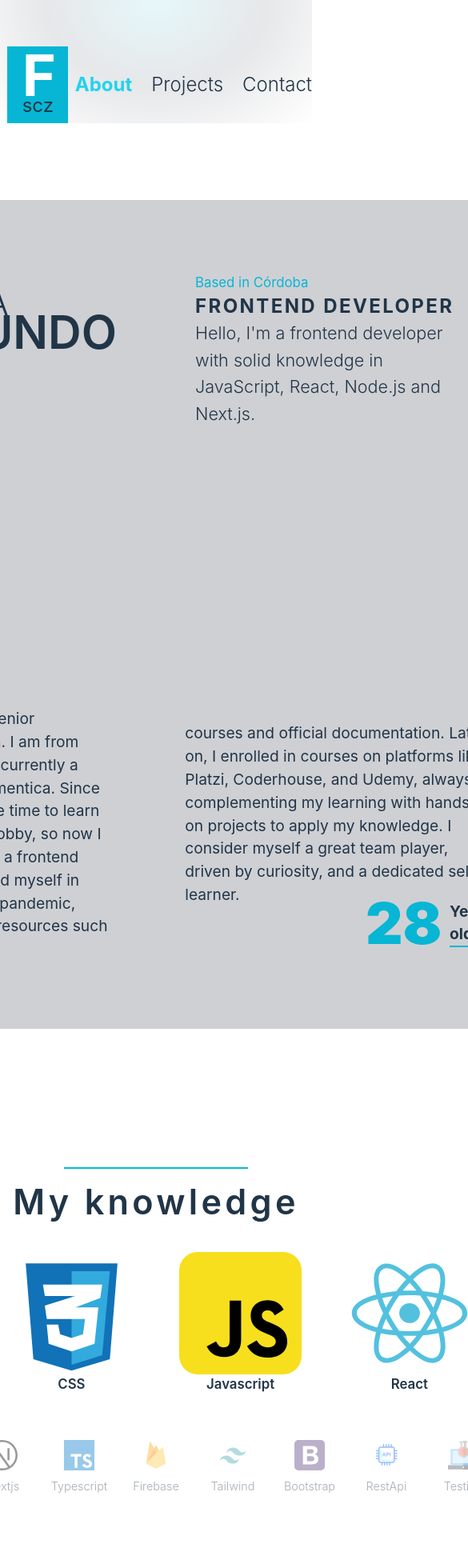
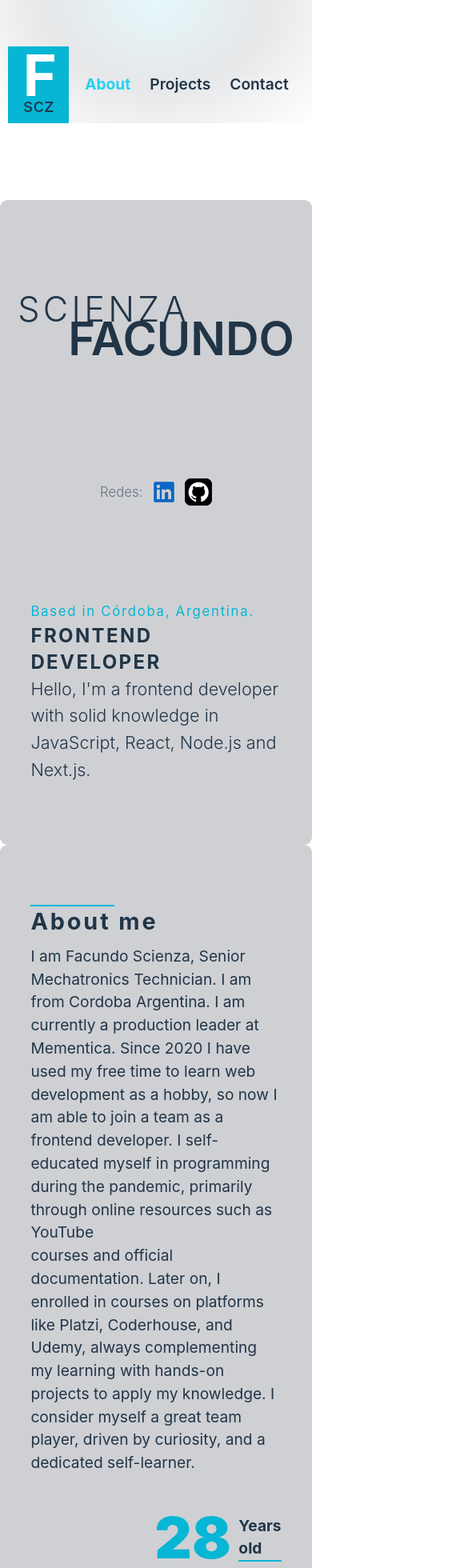
Before and after one commit to F-Scienza/portfolio, a React (Vite) app: page / in a window 390 px wide. Shown: the top 1960 px of the page at 80% size, 585 px wide, since content can reach past the window. Built offline with nearby package versions, Linux system fonts and the light colour scheme.

Commit message:
responsive

```diff
--- a/src/Components/Greeting/index.jsx
+++ b/src/Components/Greeting/index.jsx
@@ -1,7 +1,7 @@
 const Greeting = () => {
 	return (
-		<div className="flex w-11/12 pt-8 pb-8 mb-20 items-center justify-evenly bg-slate-900/20 rounded-lg">
-			<div className="h-96 w-1/2 max-w-xs flex flex-col justify-center ">
+		<div className="flex flex-col w-screen p-8 pt-8 pb-8 mb-20 items-center justify-evenly bg-slate-900/20 rounded-lg md:w-11/12 md:flex-row">
+			<div className="h-96 md:w-1/2 max-w-xs flex flex-col justify-end md:justify-center ">
 				<div className="w-1/3 border-t-2 border-cyan-500"></div>
 				<h1 className="text-2xl font-bold mb-2 tracking-widest">About me</h1>
 				<p>
@@ -13,7 +13,7 @@ const Greeting = () => {
 					through online resources such as YouTube
 				</p>
 			</div>
-			<div className="relative h-96 w-1/2 max-w-xs flex flex-col justify-center ">
+			<div className="relative h-96 md:w-1/2 max-w-xs flex flex-col md:justify-center">
 				<p>
 					courses and official documentation. Later on, I enrolled in courses on
 					platforms like Platzi, Coderhouse, and Udemy, always complementing my
--- a/src/Components/Navbar/index.jsx
+++ b/src/Components/Navbar/index.jsx
@@ -5,12 +5,12 @@ const Navbar = () => {
 		'bg-[radial-gradient(ellipse_at_top,_var(--tw-gradient-stops))] from-cyan-500/10 via-slate-900/10 to-gray-800/0';
 	return (
 		<nav
-			className={`w-screen flex justify-evenly items-center pt-12 ${bg_gradient}`}
+			className={`w-screen flex justify-evenly items-center pt-12 pr-2 pl-2 ${bg_gradient}`}
 		>
-			<div className="flex justify-center w-72">
+			<div className="flex justify-center md:w-72">
 				<Logo />
 			</div>
-			<ul className="flex w-72 justify-center gap-5 text-xl font-light">
+			<ul className="flex w-72 justify-center gap-5 md:text-xl font-semibold md:font-light">
 				<li className="font-bold text-cyan-400">About</li>
 				<li>Projects</li>
 				<li>Contact</li>
--- a/src/Components/Presentation/index.jsx
+++ b/src/Components/Presentation/index.jsx
@@ -3,23 +3,25 @@ import github from '../../assets/github.svg';
 
 const Presentation = () => {
 	return (
-		<div className="flex w-11/12 mt-20 pb-8 items-center justify-evenly bg-slate-900/20 rounded-lg ">
+		<div className="flex flex-col w-screen mt-20 pb-8 items-center justify-evenly bg-slate-900/20 rounded-lg md:w-11/12 md:flex-row">
 			<div className="flex flex-col h-96 w-72 bg-gray text-5xl font-light justify-evenly">
 				<span className="flex flex-col justify-center h-40 relative text-right">
 					<h1 className="font-semibold">FACUNDO</h1>
 					<h1 className="text-4xl absolute top-7 tracking-widest">SCIENZA</h1>
 				</span>
-				<div className="flex flex-col">
-					<h4 className="text-sm font-light opacity-60">Redes:</h4>
+				<div className="flex md:flex-col justify-center items-center">
+					<h4 className="text-sm font-light opacity-60 mr-2">Redes: </h4>
 					<span className="flex gap-2">
 						<img className="w-7" src={linkedin} alt="in" />
 						<img className="w-7" src={github} alt="in" />
 					</span>
 				</div>
 			</div>
-			<div className="flex flex-col h-96 w-72 justify-evenly items-center">
+			<div className="flex md:w-72 p-8 md:p-0 flex-col md:h-96  justify-evenly items-center">
 				<div className="w-full">
-					<span className="text-sm text-cyan-500">Based in Córdoba</span>
+					<span className="text-sm text-cyan-500 tracking-widest">
+						Based in Córdoba, Argentina.
+					</span>
 					<h2 className="text-xl font-bold tracking-widest">
 						FRONTEND DEVELOPER
 					</h2>
--- a/src/Components/Projects/index.jsx
+++ b/src/Components/Projects/index.jsx
@@ -7,9 +7,9 @@ import {
 const Projects = () => {
 
 	return (
-		<div className="mt-20 mb-20 flex justify-center items-center gap-4 w-11/12 ">
+		<div className="mt-20 mb-20 flex flex-wrap justify-center items-center gap-4 w-11/12 ">
 			<div
-				className={`bg-slate-500/10 w-72 h-80 rounded-lg flex justify-around items-center pt-40 pr-4 hover:bg-slate-500/20 hover:text-cyan-500 transition duration-500 ease-in-out shadow-none hover:shadow-xl hover:shadow-cyan-500/5`}
+				className={`bg-slate-500/10 w-72 h-40 md:h-80 rounded-lg flex justify-around items-center pt-10 md:pt-40 pr-4 hover:bg-slate-500/20 hover:text-cyan-500 transition duration-500 ease-in-out shadow-none hover:shadow-xl hover:shadow-cyan-500/5`}
 			>
 				<div className="flex items-start justify-center w-1/3 h-full pt-8">
 					<CheckCircleIcon className="w-12 text-cyan-500" />
@@ -22,7 +22,7 @@ const Projects = () => {
 						{' '}
 						visit app <ArrowUpRightIcon className="w-3 pt-1" />
 					</a>
-					<span className="text-4xl font-semibold">ToDo List</span>
+					<span className="text-2xl md:text-4xl font-semibold">ToDo List</span>
 					<p className="text-sm w-40 font-extralight">
 						This app is a tool that helps you organize and manage your daily
 						activities.{' '}
@@ -30,7 +30,8 @@ const Projects = () => {
 				</div>
 			</div>
 			<div
-				className={`bg-slate-500/10 w-72 h-80 rounded-lg flex justify-around items-center pt-40 pr-4 hover:bg-slate-500/20 hover:text-cyan-500 transition duration-500 ease-in-out shadow-none hover:shadow-xl hover:shadow-cyan-500/5`}
+								className={`bg-slate-500/10 w-72 h-40 md:h-80 rounded-lg flex justify-around items-center pt-10 md:pt-40 pr-4 hover:bg-slate-500/20 hover:text-cyan-500 transition duration-500 ease-in-out shadow-none hover:shadow-xl hover:shadow-cyan-500/5`}
+
 			>
 				<div className="flex items-start justify-center w-1/3 h-full pt-8">
 					<HeartIcon className="w-12 text-cyan-500" />
@@ -43,14 +44,15 @@ const Projects = () => {
 						{' '}
 						visit app <ArrowUpRightIcon className="w-3 pt-1" />
 					</a>
-					<span className="text-4xl font-semibold">Dogs app</span>
+					<span className="text-2xl md:text-4xl  font-semibold">Dogs app</span>
 					<p className="text-sm w-40 font-extralight">
 						This app allows you to choose your favorite dogs photos.
 					</p>
 				</div>
 			</div>
 			<div
-				className={`bg-slate-500/10 w-72 h-80 rounded-lg flex justify-around items-center pt-40 pr-4 hover:bg-slate-500/20 hover:text-cyan-500 transition duration-500 ease-in-out shadow-none hover:shadow-xl hover:shadow-cyan-500/5`}
+								className={`bg-slate-500/10 w-72 h-40 md:h-80 rounded-lg flex justify-around items-center pt-10 md:pt-40 pr-4 hover:bg-slate-500/20 hover:text-cyan-500 transition duration-500 ease-in-out shadow-none hover:shadow-xl hover:shadow-cyan-500/5`}
+
 			>
 				<div className="flex items-start justify-center w-1/3 h-full pt-8">
 					<ShoppingBagIcon className="w-12 text-cyan-500" />
@@ -63,7 +65,7 @@ const Projects = () => {
 						{' '}
 						visit app <ArrowUpRightIcon className="w-3 pt-1" />
 					</a>
-					<span className="text-4xl font-semibold">Ecommerce</span>
+					<span className="text-2xl md:text-4xl  font-semibold">Ecommerce</span>
 					<p className="text-sm w-40 font-extralight">
 						An app for you to buy products from fakestore api.
 					</p>
--- a/src/Components/Tecnologies/index.jsx
+++ b/src/Components/Tecnologies/index.jsx
@@ -16,38 +16,38 @@ import nextjslogo from '../../assets/nextjs.svg';
 
 const Tecnologies = () => {
 	return (
-		<div className="flex flex-col items-center w-11/12 mt-16 ">
+		<div className="flex flex-col items-center w-screen  md:w-11/12 md:mt-16 ">
 			<span className="border-t-2 border-cyan-500 w-48 h-4"></span>
-			<span className="text-4xl font-semibold mb-8 tracking-widest ">
+			<span className="text-2xl md:text-4xl font-semibold mb-8 tracking-widest ">
 				My knowledge
 			</span>
-			<div className=" flex mb-12 gap-8">
-				<div className="h-36 w-36 rounded-lg transition duration-300 ease-in-out ">
+			<div className="flex flex-wrap justify-center mb-16 gap-8">
+				<div className="h-24 w-24 md:h-36 md:w-36 rounded-lg transition duration-300 ease-in-out ">
 					<span className="flex flex-col justify-center items-center font-semibold text-sm text-center">
 						<img className="w-32" src={html5img} alt="html" />
 						<p>Html:5</p>
 					</span>
 				</div>
-				<div className="h-36 w-36 rounded-lg transition duration-300 ease-in-out ">
+				<div className="h-24 w-24 md:h-36 md:w-36 rounded-lg transition duration-300 ease-in-out ">
 					<span className="flex flex-col justify-center items-center font-semibold text-sm text-center">
 						<img className="w-32" src={css3} alt="css" />
 						<p>CSS</p>
 					</span>
 				</div>
-				<div className="h-36 w-36 rounded-lg transition duration-300 ease-in-out ">
+				<div className="h-24 w-24 md:h-36 md:w-36 rounded-lg transition duration-300 ease-in-out ">
 					<span className="flex flex-col justify-center items-center font-semibold text-sm text-center">
 						<img className="w-32" src={jslogo} alt="js" />
 						<p>Javascript</p>
 					</span>
 				</div>
-				<div className="h-36 w-36 rounded-lg transition duration-300 ease-in-out ">
+				<div className="h-24 w-24 md:h-36 md:w-36 rounded-lg transition duration-300 ease-in-out ">
 					<span className="flex flex-col justify-center items-center font-semibold text-sm text-center">
 						<img className="w-32" src={reactlogo} alt="react" />
 						<p>React</p>
 					</span>
 				</div>
 			</div>
-			<div className="flex w-1/2 gap-8 justify-center">
+			<div className="flex flex-wrap md:w-1/2 gap-8 justify-center">
 				<div>
 					<span className="w-12 h-16 flex flex-col justify-center items-center font-light text-center text-xs opacity-40 transition duration-300 ease-in-out  hover:opacity-100">
 						<img className=" w-8 mb-2" src={gitlogo} alt="react" />
```
Also changed, not shown: src/assets/html-5-logo.svg.
